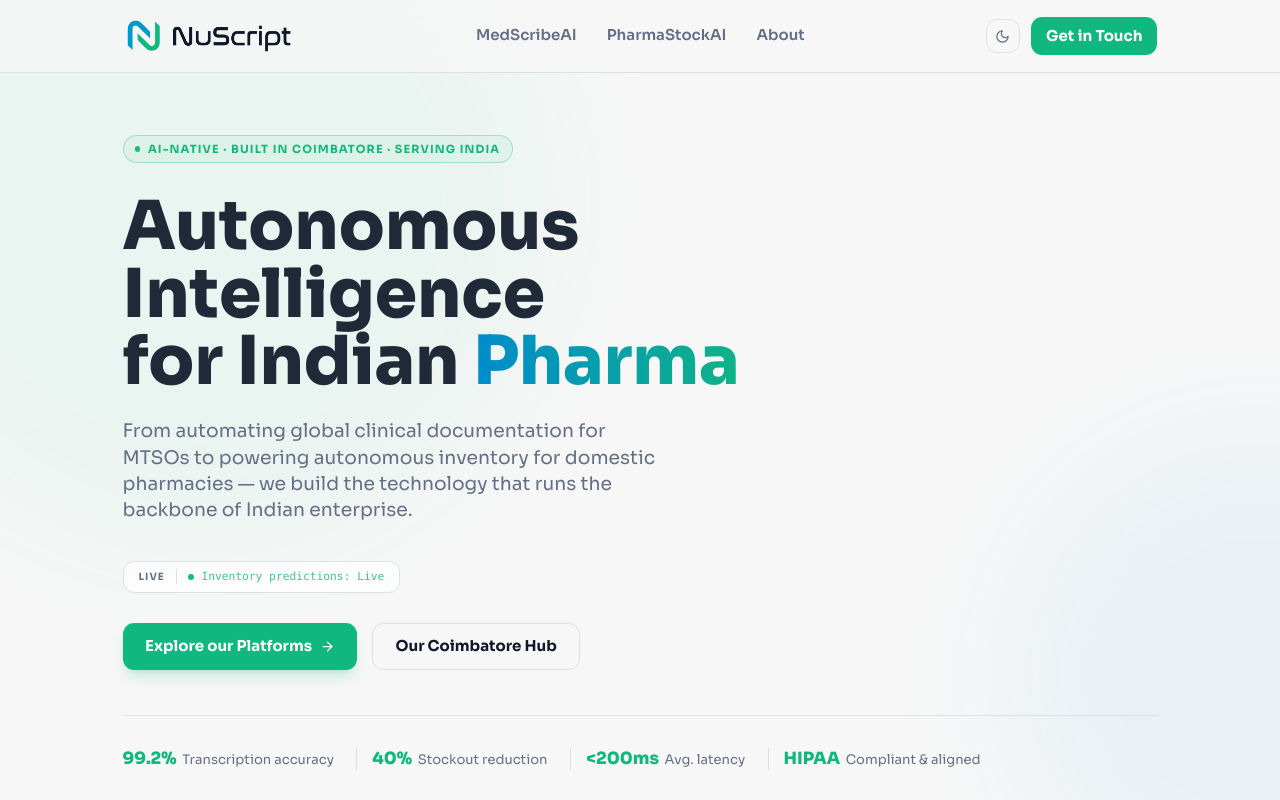
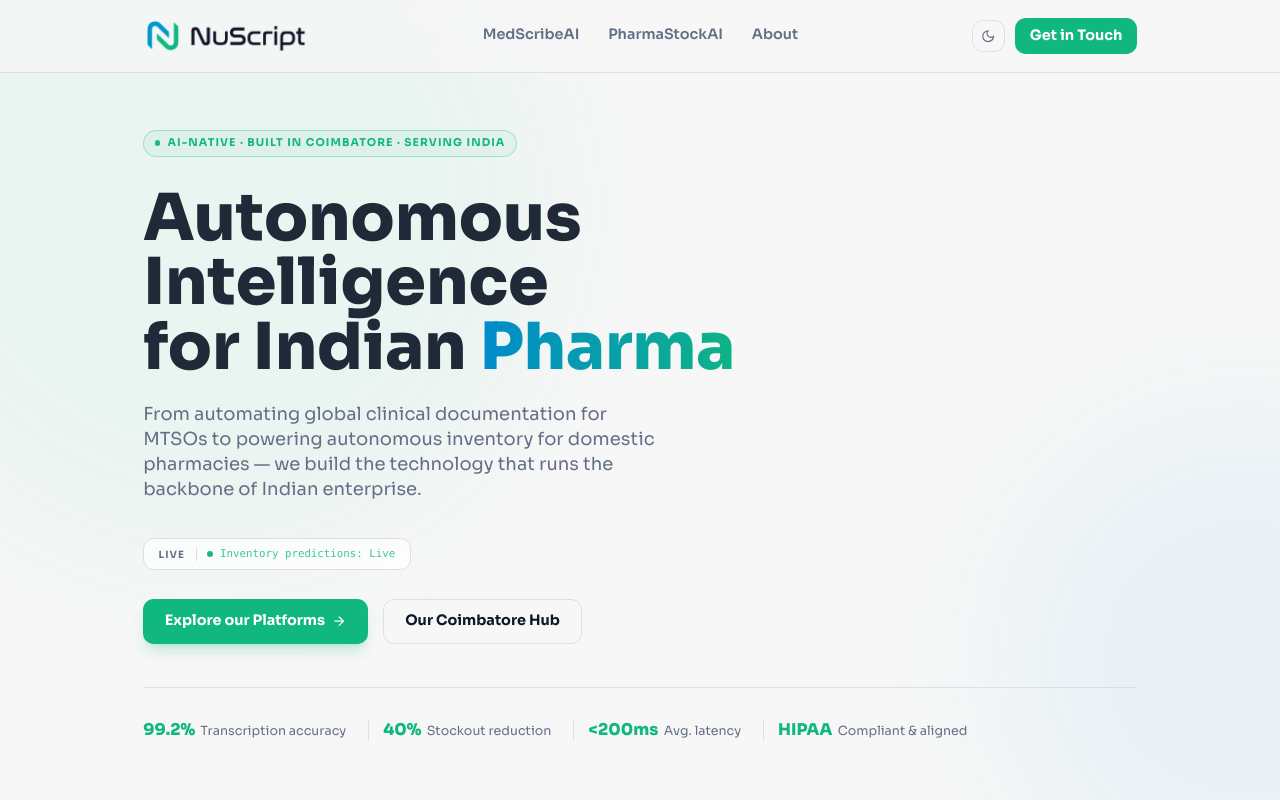
Before and after one commit to nuscript-tech/nuscript-in, a React (Vite) app: page / in a window 1280 px wide. Shown: the top 800 px of the page. Built offline with nearby package versions, Linux system fonts and the light colour scheme.

Commit message:
tune: scale base font-size to 90%

```diff
--- a/src/index.css
+++ b/src/index.css
@@ -64,9 +64,9 @@
     @apply border-border outline-ring/50;
   }
   html {
-    /* Scale all rem-based sizes down by ~6% to compensate for Sora's
-       larger x-height vs Satoshi. 16px × 0.9375 = 15px base. */
-    font-size: 93.75%;
+    /* Scale all rem-based sizes down by 10% to compensate for Sora's
+       larger x-height vs Satoshi. 16px × 0.90 = 14.4px base. */
+    font-size: 90%;
   }
   body {
     @apply bg-background text-foreground;
```
